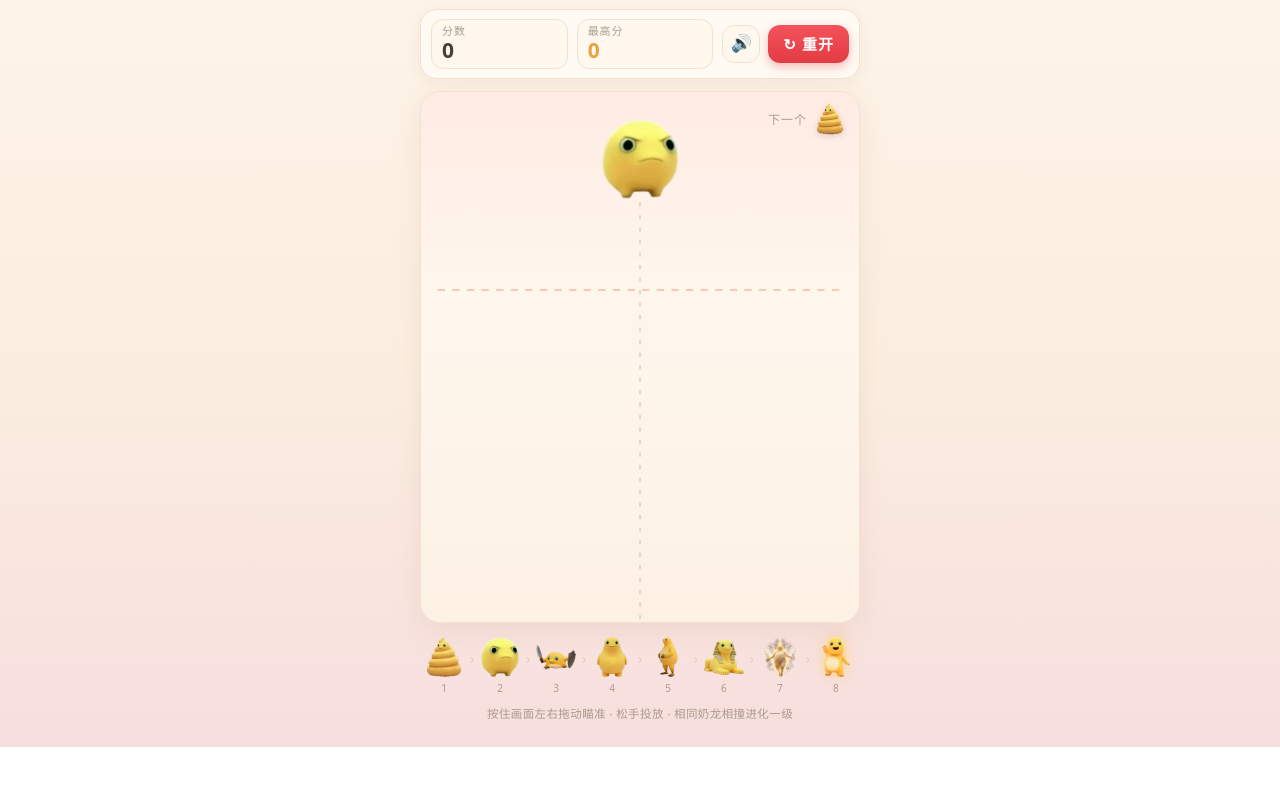
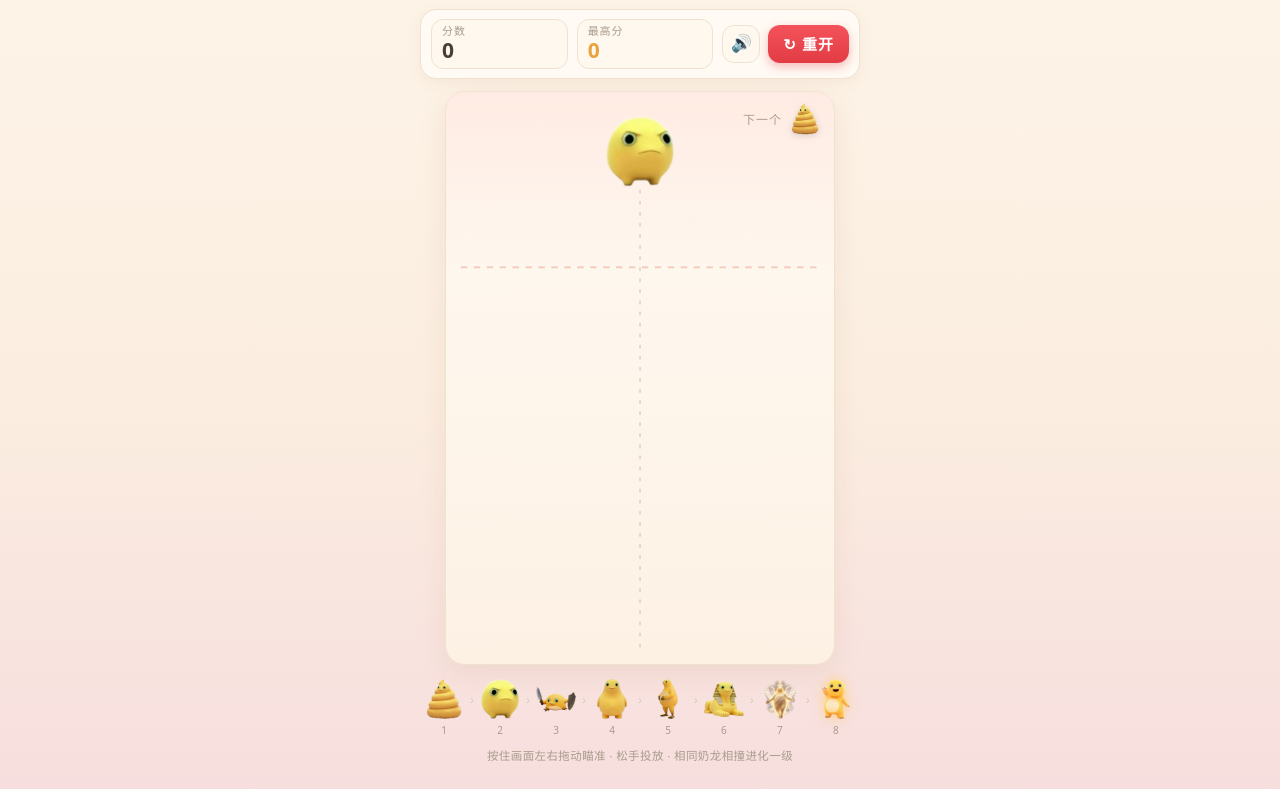
Before and after one commit to LVEG16/nailong-merge, a website: page www/index.html in a window 1280 px wide. Shown: the part 53-842 px from the top of the page. Before the commit the page ends 800 px from the top, so only its background shows below. Drawn offline with Linux system fonts and the light colour scheme.

Commit message:
fix: 手机端棋盘被 flex 压扁裁底、Netlify 角标压住底部提示
- body 改 min-height + align-items:flex-start，取消列内 flex 收缩
- 新增 layout()：按剩余视口高度给棋盘分配尺寸（保持 420:620），手机一屏放下不滚动
- 为 Netlify 免费角标预留底部留白

```diff
--- a/www/game.js
+++ b/www/game.js
@@ -38,15 +38,34 @@ const BEST_KEY = 'nailong.best.v1';
 /* ---------------- 画布 ---------------- */
 const canvas = document.getElementById('game');
 const ctx = canvas.getContext('2d');
-function fit() {
+const boardEl = document.getElementById('board');
+const stageEl = document.querySelector('.stage');
+const MARGINS = 34;      // board/chain/hint 三段 margin 合计
+const BODY_PAD = 40;     // body 上下 padding
+const BADGE = 34;        // Netlify 免费角标额外留白，别压住底部提示
+function layout() {
   const dpr = Math.min(2.5, window.devicePixelRatio || 1);
   canvas.width = Math.round(W * dpr);
   canvas.height = Math.round(H * dpr);
   ctx.setTransform(dpr, 0, 0, dpr, 0, 0);
   ctx.imageSmoothingQuality = 'high';
+  // 先放开尺寸量出"棋盘以外"占的高度，再把剩余视口高度分给棋盘：
+  // 手机上不会被 flex 压扁裁掉底部，也不需要滚动
+  canvas.style.width = '100%'; canvas.style.height = 'auto';
+  boardEl.style.width = '';
+  let others = 0;
+  for (const el of stageEl.children) if (el !== boardEl) others += el.getBoundingClientRect().height;
+  const avail = window.innerHeight - others - MARGINS - BODY_PAD - BADGE;
+  const byWidth = stageEl.clientWidth * H / W;
+  const cssH = Math.max(300, Math.min(byWidth, avail));
+  const cssW = Math.min(stageEl.clientWidth, cssH * W / H);
+  canvas.style.height = Math.round(cssH) + 'px';
+  canvas.style.width = Math.round(cssW) + 'px';
+  boardEl.style.width = Math.round(cssW + 2) + 'px';   // border-box，含 1px 边框×2
 }
-fit();
-addEventListener('resize', fit);
+layout();
+addEventListener('resize', layout);
+addEventListener('orientationchange', layout);
 
 /* ---------------- 素材 ---------------- */
 const imgs = TIERS.map((t) => {
--- a/www/style.css
+++ b/www/style.css
@@ -3,16 +3,16 @@
   --line:#f0e2d0; --red:#f4535b; --red-dark:#e23b44; --gold:#e8a33d;
 }
 *{box-sizing:border-box;-webkit-tap-highlight-color:transparent}
-html,body{height:100%}
+html,body{min-height:100%}
 body{
   margin:0; padding:14px 0 26px;
   font-family:"PingFang SC","Hiragino Sans GB","Microsoft YaHei",system-ui,sans-serif;
   color:var(--ink);
   background:linear-gradient(180deg,#fdf4e8 0%,#fbeee0 52%,#f7dede 100%);
-  display:flex; justify-content:center;
+  display:flex; justify-content:center; align-items:flex-start;
   overscroll-behavior:none;
 }
-.stage{width:min(94vw,440px); display:flex; flex-direction:column; align-items:center}
+.stage{width:min(94vw,440px); display:flex; flex-direction:column; align-items:center; flex:none}
 
 .title{
   margin:2px 0 12px; font-size:23px; font-weight:700; letter-spacing:2px;
@@ -49,13 +49,13 @@ body{
 
 /* 棋盘 */
 .board{
-  position:relative; width:100%; margin-top:12px;
+  position:relative; margin:12px auto 0;
   background:linear-gradient(180deg,#fffaf3,#fdf1e4);
   border:1px solid var(--line); border-radius:20px;
   box-shadow:0 8px 26px rgba(190,150,110,.16);
   overflow:hidden; touch-action:none;
 }
-canvas{display:block; width:100%; height:auto}
+canvas{display:block}
 .next-box{
   position:absolute; right:12px; top:10px; display:flex; align-items:center; gap:6px;
   font-size:12px; color:var(--ink-soft); letter-spacing:1px;
```
